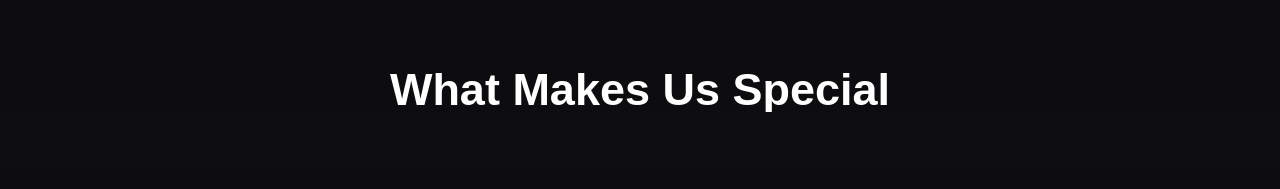
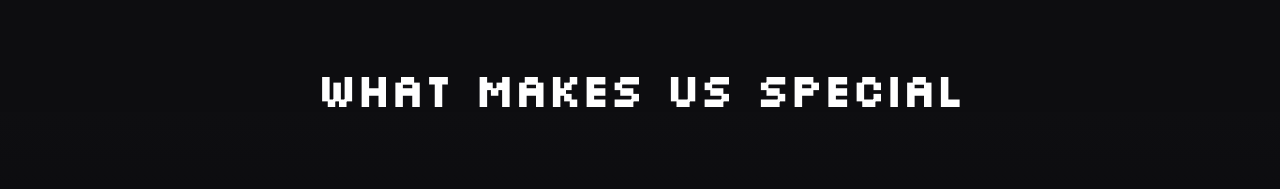
Before and after one commit to shauryasagar/shoegazing, a plain HTML site: page index.html in a window 1280 px wide. Shown: the part 993-1182 px from the top of the page. Drawn offline with Linux system fonts and the light colour scheme.

Commit message:
Update index.html

```diff
--- a/index.html
+++ b/index.html
@@ -52,7 +52,7 @@
             </video></div>
     </div>
     <h1 id="about" style="background-color: #0d0d10;color: white; text-align: center; padding-top: 70px;
-    font-family: Avertastd, sans-serif; font-size: 3rem;
+    font-family:  'Silkscreen', cursive; font-size: 3rem;
     margin-top: 0px;
     margin-bottom: 0px;
     font-size: 45px;
```
